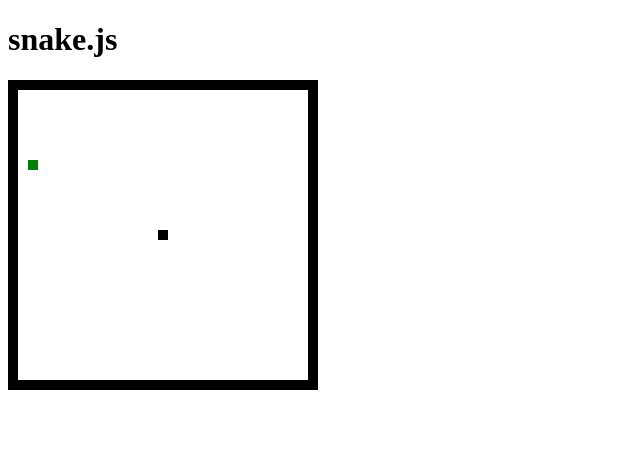
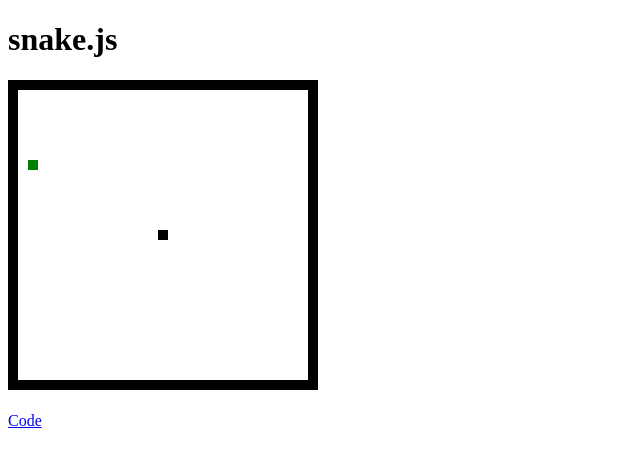
Before and after one commit to dannyparton/strange-loop, a plain HTML site: page snake/index.html in a window 1280 px wide. Shown: the full height of the page, 0-640 px from the left. Drawn offline with Linux system fonts and the light colour scheme.

Commit message:
Added link to code from game page

```diff
--- a/snake/index.html
+++ b/snake/index.html
@@ -10,5 +10,9 @@
     <audio id="eat-sound" src="shoot.mp3"></audio>
 
     <canvas id="screen" width="310" height="310"></canvas>
+
+    <br/>
+    <br/>
+    <div><a target="_blank" href="https://github.com/dannyparton/strange-loop">Code</a></div>
   </body>
 </html>
```
